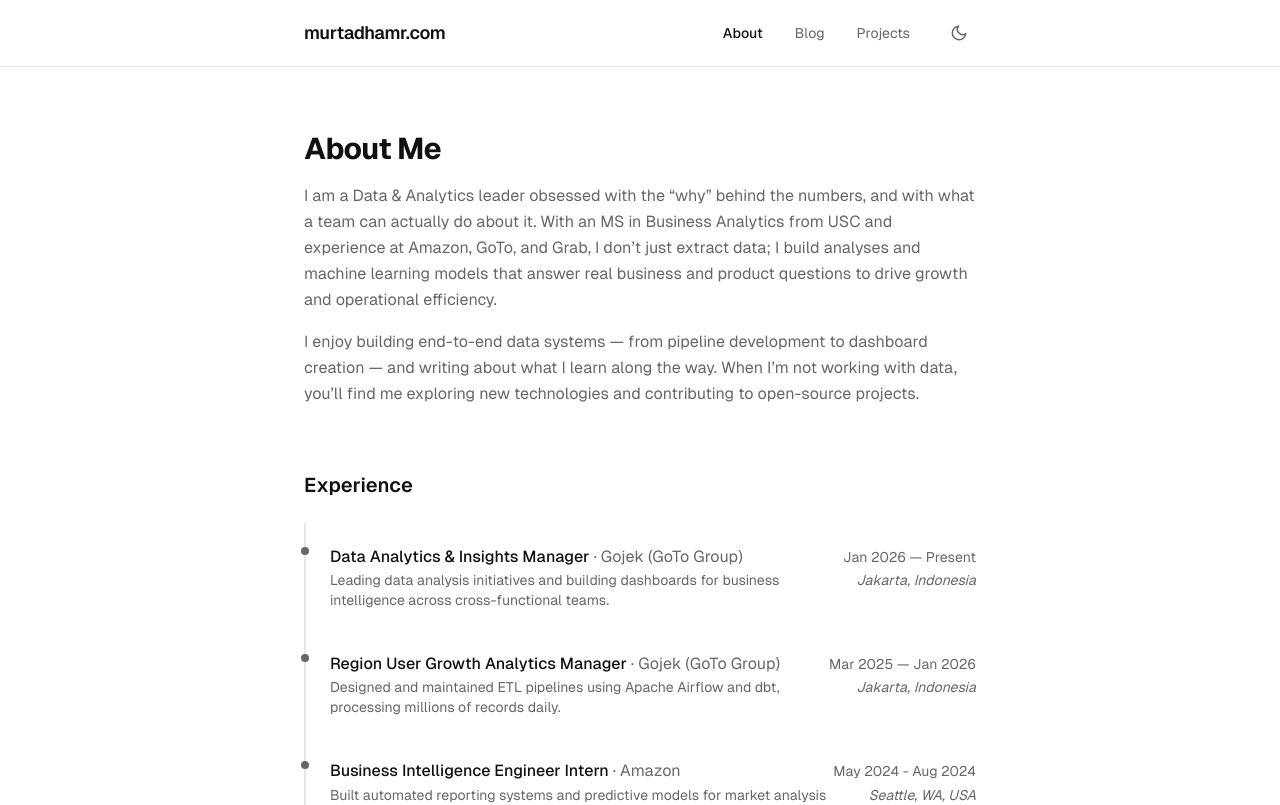
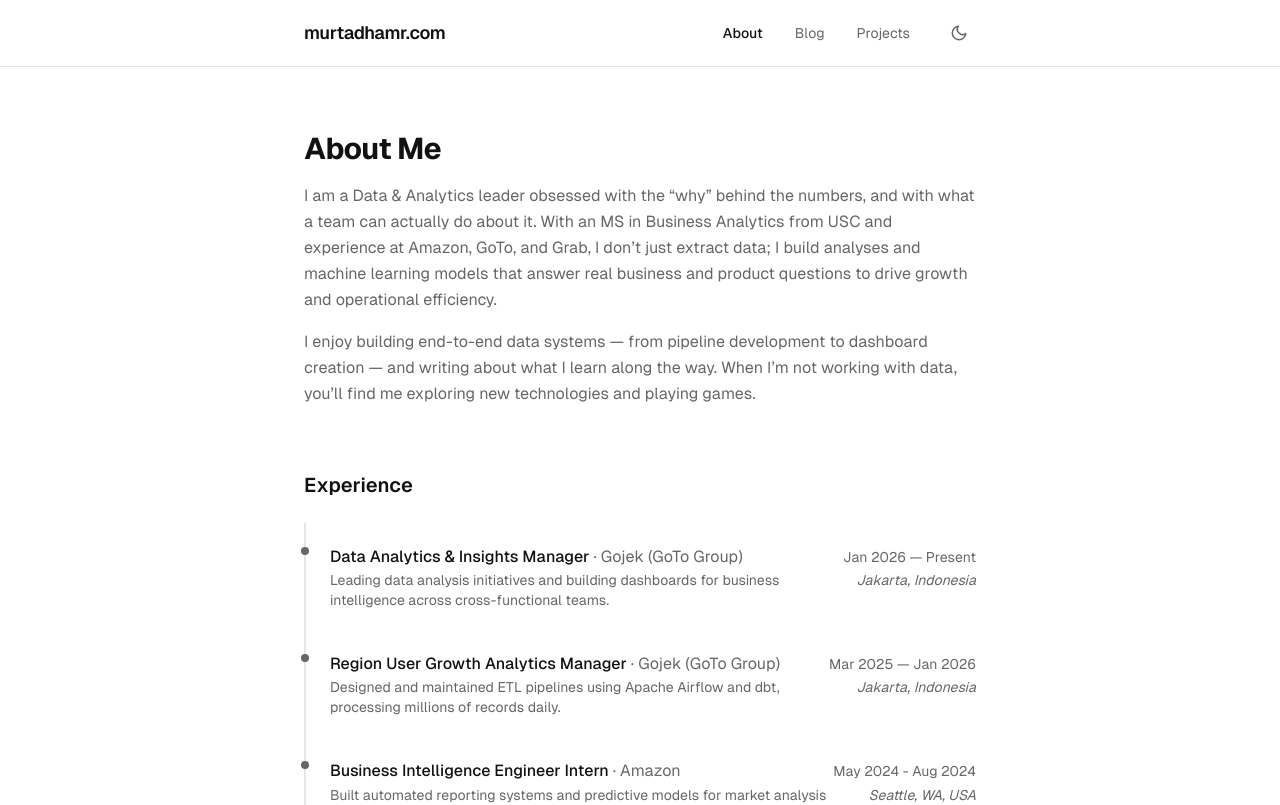
Before and after one commit to murtadhamr/personal-portfolio-website, a Next.js app: page /about in a window 1280 px wide. Shown: the top 805 px of the page. Built offline with nearby package versions, Linux system fonts and the light colour scheme.

Commit message:
About page: update hobbies line
Co-Authored-By: Claude Opus 5.5 <noreply@anthropic.com>
Claude-Session: https://claude.ai/code/session_01Te9kFKTQBqy4VtNdcR8Sk4

```diff
--- a/src/app/about/page.tsx
+++ b/src/app/about/page.tsx
@@ -100,7 +100,7 @@ export default function AboutPage() {
                         I enjoy building end-to-end data systems — from pipeline development to
                         dashboard creation — and writing about what I learn along the way.
                         When I’m not working with data, you’ll find me exploring new
-                        technologies and contributing to open-source projects.
+                        technologies and playing games.
                     </p>
                 </div>
             </section>
```
